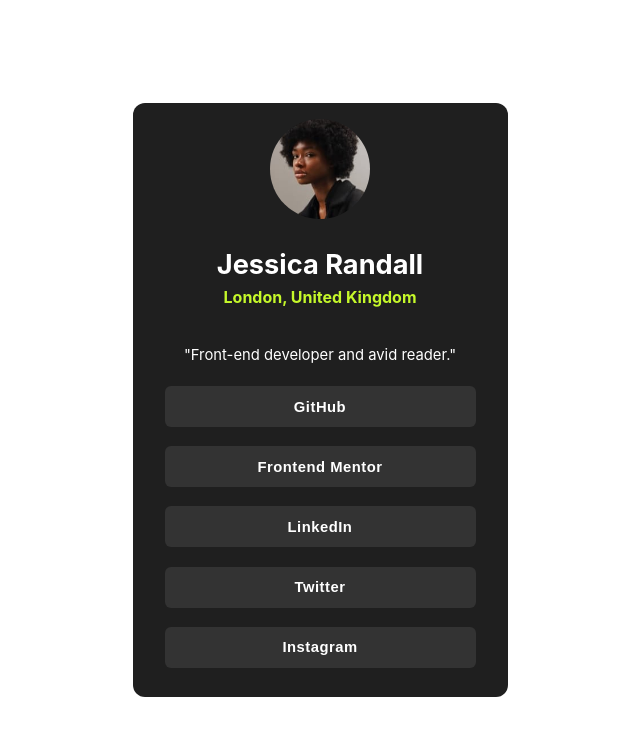
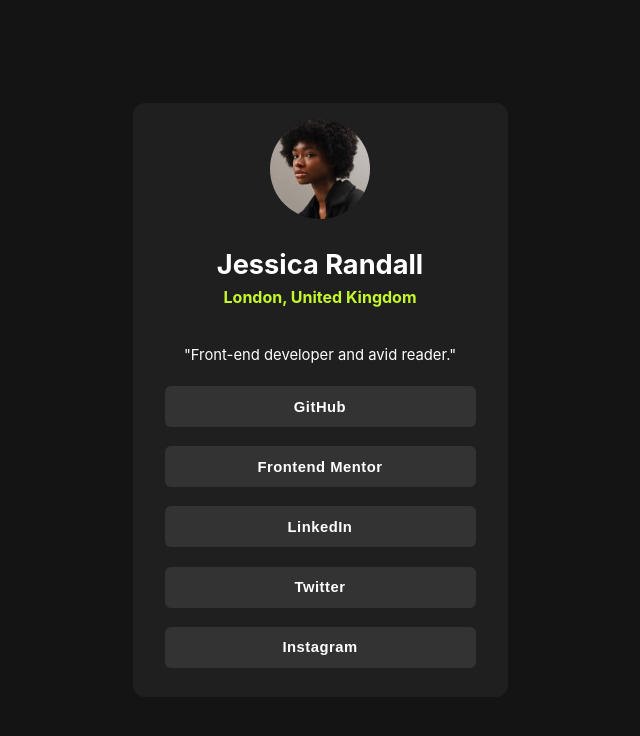
Before and after one commit to Adesco22/social_links_page, a plain HTML site: page index.html in a window 1280 px wide. Shown: the whole page, without its empty margins (320-960 px from the left). Drawn offline with Linux system fonts and the light colour scheme.

Commit message:
changed the background color to dark

```diff
--- a/styles.css
+++ b/styles.css
@@ -43,7 +43,7 @@
 .container {
   width: 100vw;
   height: 100vh;
-  background-color: var(--white_color);
+  background-color: var(--off_black);
   display: grid;
   place-content: center;
   color: var(--white_color);
```
